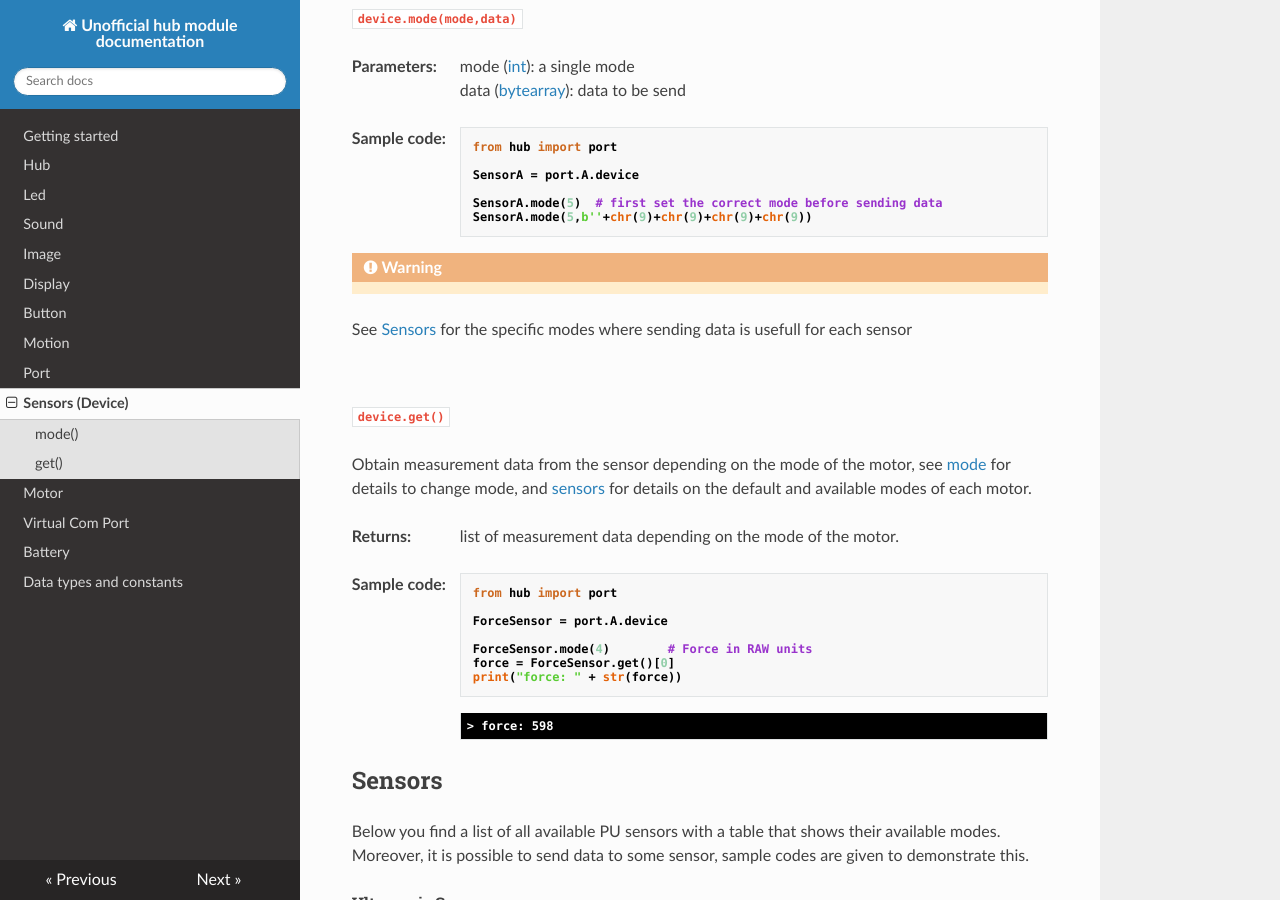
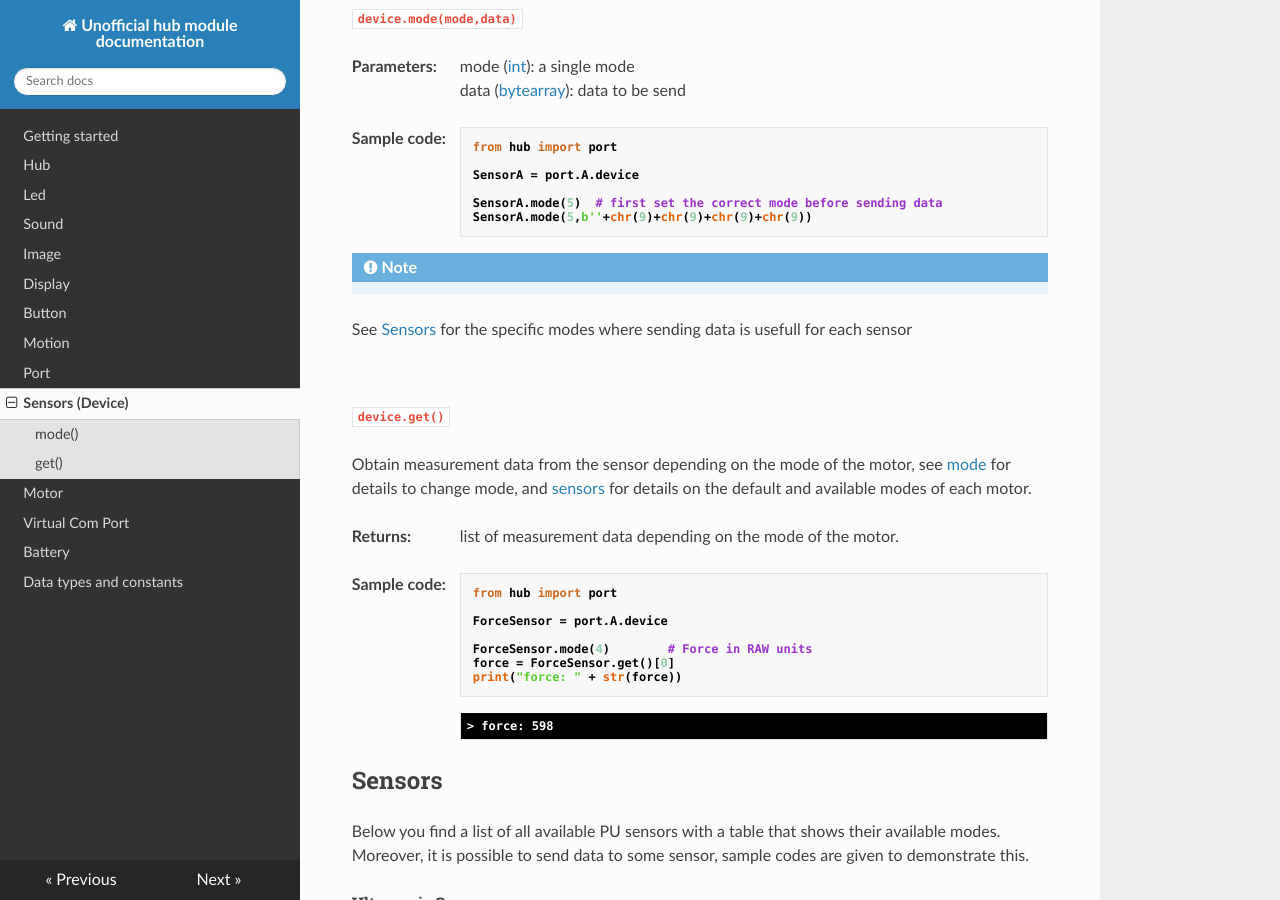
Before and after one commit to NStrijbosch/hub-module-notes, an MkDocs documentation site: the page built from docs/sensors.md, in a window 1280 px wide and 900 px high, scrolled down 876 px. Built offline with MkDocs 1.6.1, drawn with Linux system fonts in a browser that asks for light colours; nearby versions of some CDN libraries.

Commit message:
Update sensors.md

````diff
--- a/docs/sensors.md
+++ b/docs/sensors.md
@@ -58,7 +58,7 @@ SensorA.mode(5,b''+chr(9)+chr(9)+chr(9)+chr(9))
 ```
 
 
-!!! Warning
+!!! Note
 
  See [Sensors](#sensors) for the specific modes where sending data is usefull for each sensor
 
````
